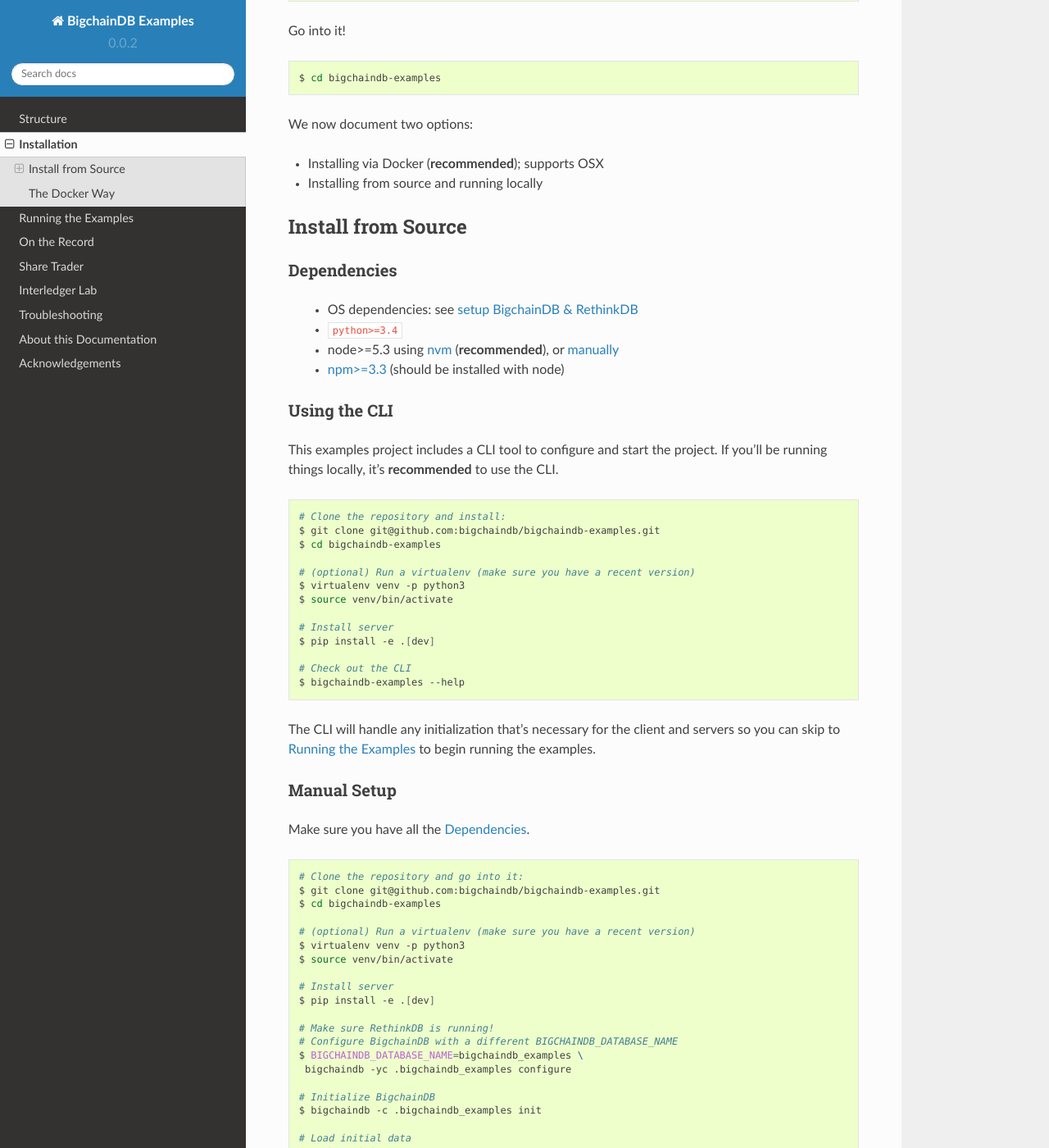
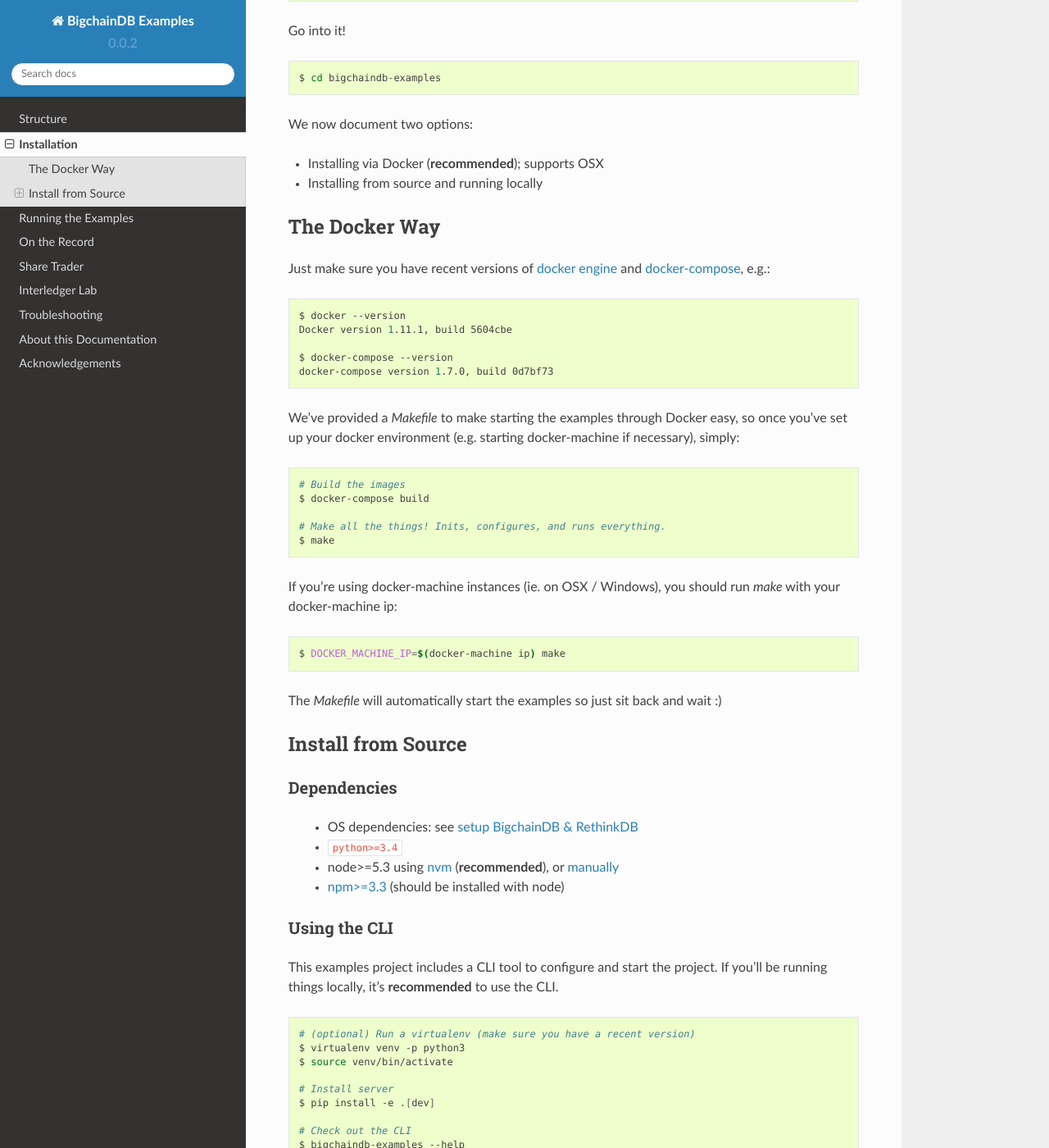
Before and after one commit to bigchaindb/bigchaindb-examples, a Sphinx documentation site: the page built from docs/source/install.rst, in a window 1280 px wide and 1400 px high, scrolled down 249 px. Shown: the whole window at 82% size. Built offline with Sphinx 7.4.7 and the Read the Docs theme 2.0.0, drawn with Linux system fonts in a browser that asks for light colours; some of the changed text lies outside the part shown.

Commit message:
Move the docker installation section to the top since it's the recommended approach

```diff
--- a/docs/source/install.rst
+++ b/docs/source/install.rst
@@ -17,6 +17,43 @@
 
 * Installing via Docker (**recommended**); supports OSX
 * Installing from source and running locally
+
+
+The Docker Way
+--------------
+Just make sure you have recent versions of `docker engine`_ and
+`docker-compose`_, e.g.:
+
+.. code-block:: bash
+
+    $ docker --version
+    Docker version 1.11.1, build 5604cbe
+
+    $ docker-compose --version
+    docker-compose version 1.7.0, build 0d7bf73
+
+
+We've provided a `Makefile` to make starting the examples through Docker easy, so once you've set
+up your docker environment (e.g. starting docker-machine if necessary), simply:
+
+.. code-block:: bash
+
+    # Build the images
+    $ docker-compose build
+
+    # Make all the things! Inits, configures, and runs everything.
+    $ make
+
+
+If you're using docker-machine instances (ie. on OSX / Windows), you should run `make` with your
+docker-machine ip:
+
+.. code-block:: bash
+
+    $ DOCKER_MACHINE_IP=$(docker-machine ip) make
+
+
+The `Makefile` will automatically start the examples so just sit back and wait :)
 
 
 Install from Source
@@ -42,10 +79,6 @@
 
 .. code-block:: bash
 
-    # Clone the repository and install:
-    $ git clone git@github.com:bigchaindb/bigchaindb-examples.git
-    $ cd bigchaindb-examples
-
     # (optional) Run a virtualenv (make sure you have a recent version)
     $ virtualenv venv -p python3
     $ source venv/bin/activate
@@ -67,10 +100,6 @@
 Make sure you have all the :ref:`dependencies`.
 
 .. code-block:: bash
-
-    # Clone the repository and go into it:
-    $ git clone git@github.com:bigchaindb/bigchaindb-examples.git
-    $ cd bigchaindb-examples
 
     # (optional) Run a virtualenv (make sure you have a recent version)
     $ virtualenv venv -p python3
@@ -98,47 +127,6 @@
 You should now be ready to run the examples. See :ref:`run` for instructions.
 
 
-The Docker Way
---------------
-Just make sure you have recent versions of `docker engine`_ and
-`docker-compose`_, e.g.:
-
-.. code-block:: bash
-
-    $ docker --version
-    Docker version 1.11.1, build 5604cbe
-
-    $ docker-compose --version
-    docker-compose version 1.7.0, build 0d7bf73
-
-
-We've provided a `Makefile` to make starting the examples through Docker easy, so once you've set
-up your docker environment (e.g. starting docker-machine if necessary), simply:
-
-.. code-block:: bash
-
-    # Clone the repository and go into it:
-    $ git clone git@github.com:bigchaindb/bigchaindb-examples.git
-    $ cd bigchaindb-examples
-
-    # Build the images
-    $ docker-compose build
-
-    # Make all the things! Inits, configures, and runs everything.
-    $ make
-
-
-If you're using docker-machine instances (ie. on OSX / Windows), you should run `make` with your
-docker-machine ip:
-
-.. code-block:: bash
-
-    $ DOCKER_MACHINE_IP=$(docker-machine ip) make
-
-
-The `Makefile` will automatically start the examples so just sit back and wait :)
-
-
 
 .. _docker engine: https://www.docker.com/products/docker-engine
 .. _docker-compose: https://www.docker.com/products/docker-compose
```
